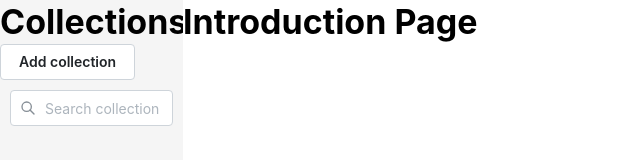
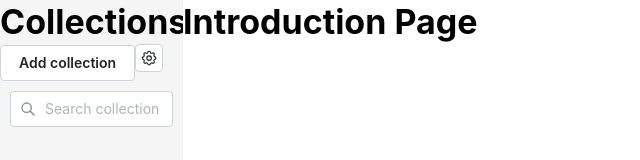
Before and after one commit to JackMartinDev/Yuubin, a React (Vite) app: page / in a window 1280 px wide. Shown: the top 160 px of the page, without its empty margins (0-640 px from the left). Built offline with nearby package versions, Linux system fonts and the light colour scheme.

Commit message:
feat: Add settings icon

```diff
--- a/src/components/FileTree/FileTree.tsx
+++ b/src/components/FileTree/FileTree.tsx
@@ -1,8 +1,8 @@
 import { isNotEmpty, useForm } from "@mantine/form";
 import Collection from "./Collection";
-import { Box, Button, Flex, Modal, TextInput, Title, rem } from "@mantine/core";
+import { ActionIcon, Box, Button, Flex, Modal, TextInput, Title, rem } from "@mantine/core";
 import { useDisclosure } from "@mantine/hooks";
-import { IconSearch } from "@tabler/icons-react";
+import { IconSearch, IconSettings } from "@tabler/icons-react";
 import React, { useState } from "react";
 import { useDispatch, useSelector } from "react-redux";
 import { RootState } from "../../store/store";
@@ -96,6 +96,9 @@ const FileTree = ({ files }: Props) => {
                 <Button onClick={openModalHandler} variant="default" color="gray">
                     Add collection
                 </Button>
+                <ActionIcon variant="default" color="gray" aria-label="Settings">
+                    <IconSettings style={{ width: '70%', height: '70%' }} stroke={1.5} />
+                </ActionIcon>
                 <TextInput placeholder="Search collections" leftSection={icon} mb="sm" m="xs"/>
                 {files.map(collection => (<Collection key={collection.name} collection={collection}/>))}
             </Box>
```
